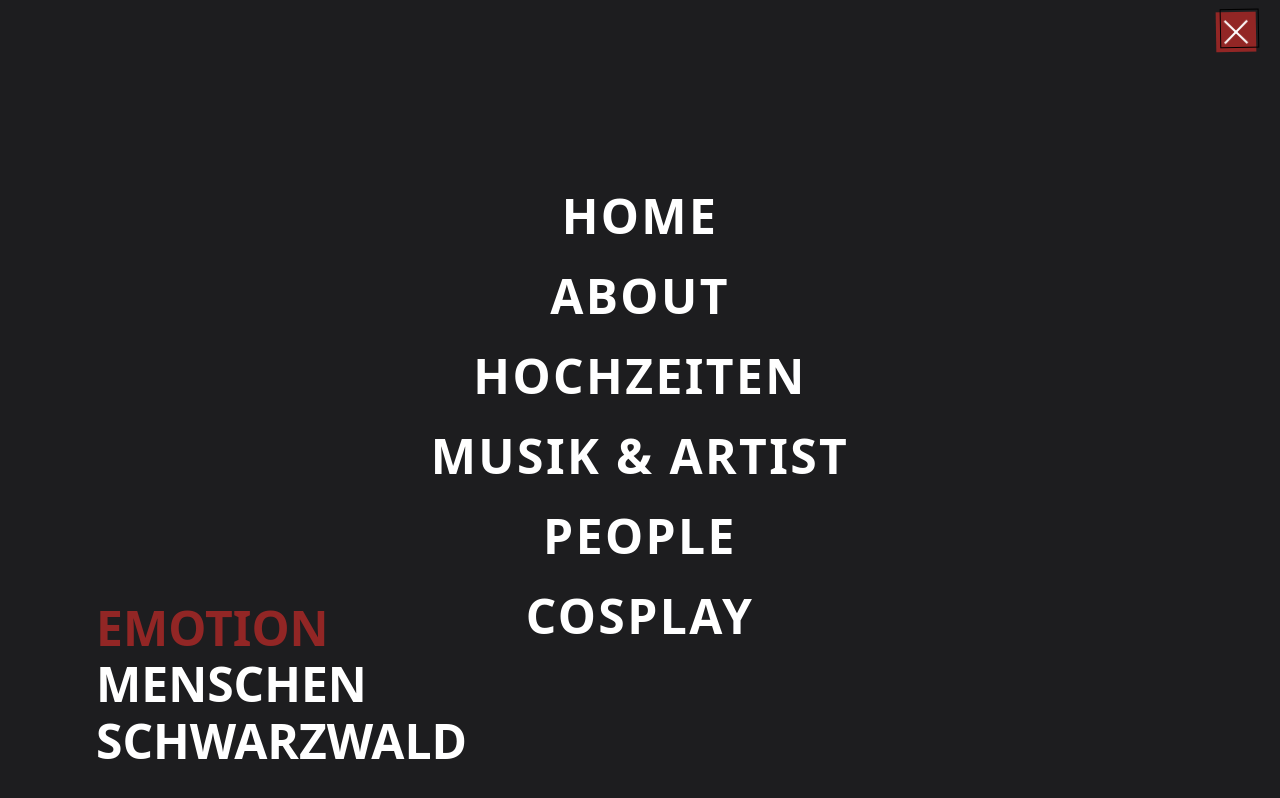
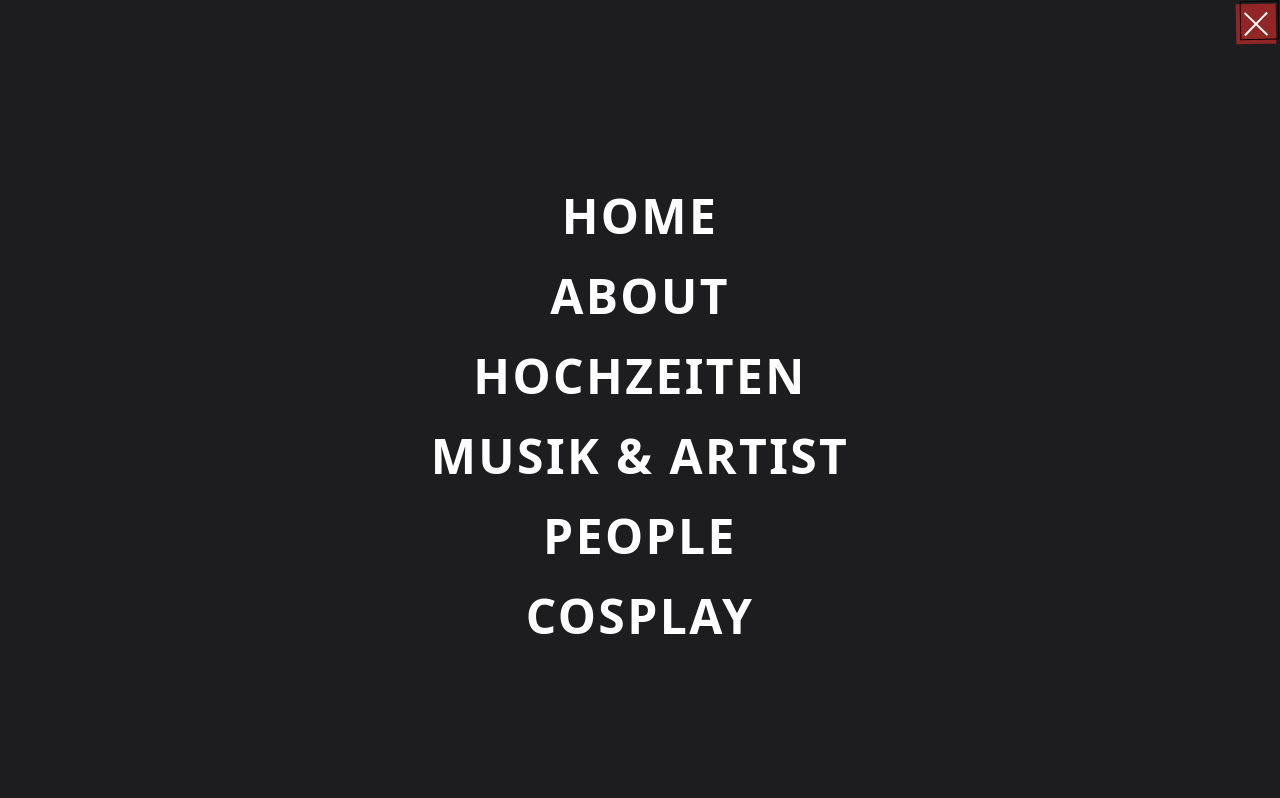
Before and after one commit to AdrianSailerArt/adriansailerart, a Nuxt app: page / in a window 1280 px wide. Both pictures are taken after a click on the button 1236 px from the left and 31 px from the top of the page. Shown: the top 798 px of the page. Built offline with nearby package versions, Linux system fonts and the light colour scheme; grey boxes are pictures that could not be loaded.

Commit message:
add global state for navigation trigger

```diff
--- a/app/app.vue
+++ b/app/app.vue
@@ -1,5 +1,6 @@
 <template>
     <NuxtLayout>
+           <BlobMenu />
         <NuxtPage />
     </NuxtLayout>
 </template>
--- /dev/null
+++ b/app/atomics/button/Hamburger.vue
@@ -0,0 +1,35 @@
+<script setup lang="ts">
+import Button from './Button.vue';
+
+const { isOpen, setClosed, setOpen } = useNavigationTrigger();
+
+const trigger =()=>{
+    if(isOpen.value){
+        setClosed();
+    } else {
+        setOpen();
+    }
+}
+</script>
+
+<template>
+    <Button
+        class="z-modal w-10 h-10 flex items-center justify-center"
+        @click="trigger"
+    >
+        <div class="relative w-8 h-6">
+            <span
+                class="absolute left-0 top-0 w-full h-0.5 bg-white transition-all duration-300"
+                :class="isOpen ? 'translate-y-[11px] rotate-45' : ''"
+            />
+            <span
+                class="absolute left-0 top-[11px] w-full h-0.5 bg-white transition-all duration-300"
+                :class="isOpen ? 'opacity-0' : ''"
+            />
+            <span
+                class="absolute left-0 bottom-0 w-full h-0.5 bg-white transition-all duration-300"
+                :class="isOpen ? '-translate-y-[11px] -rotate-45' : ''"
+            />
+        </div>
+    </Button>
+</template>
--- a/app/components/BlobMenu.vue
+++ b/app/components/BlobMenu.vue
@@ -1,21 +1,16 @@
 <script setup lang="ts">
 import { NuxtImg } from '#components';
-import { ref } from 'vue';
 import Button from '~/atomics/button/Button.vue';
-import type { NavigationRoute } from '~/statics/routes';
-defineProps<{
-    items: Array<NavigationRoute>;
-}>();
+import Hamburger from '~/atomics/button/Hamburger.vue';
+import { navigationRoutes } from '~/statics/routes';
+const {isOpen, setClosed, setOpen} = useNavigationTrigger();
 
-const isOpen = ref(false);
 
-const close = () => {
-    isOpen.value = false;
-};
 </script>
 
 <template>
     <div>
+
         <Transition
             enter-active-class="transition-all duration-700"
             enter-from-class="opacity-0 scale-0"
@@ -26,8 +21,10 @@
         >
             <div
                 v-if="isOpen"
-                class="fixed inset-0 z-dropdown flex items-center justify-center"
+                class="fixed inset-0 z-modal flex items-center justify-center"
             >
+            <div class="absolute right-small top-small" >
+               <Hamburger /></div>
                 <div
                     class="animate-blob bg-gray90"
                     :class="{
@@ -36,7 +33,8 @@
                     }"
                 />
 
-                <nav class="relative z-dropdown">
+                <nav class="relative z-modal">
+
                     <ul class="flex flex-col items-center gap-8">
                         <li>
                             <NuxtImg
@@ -46,7 +44,7 @@
                             />
                         </li>
                         <li
-                            v-for="(item, index) in items"
+                            v-for="(item, index) in navigationRoutes"
                             :key="item.path"
                             class="animate-fade-up"
                             :style="{
@@ -56,7 +54,7 @@
                             <NuxtLink
                                 :to="item.path"
                                 class="text-white uppercase font-black tracking-wider text-4xl md:text-6xl hover:text-primary transition-colors"
-                                @click="close"
+                                @click="setClosed"
                             >
                                 {{ item.name }}
                             </NuxtLink>
@@ -65,27 +63,6 @@
                 </nav>
             </div>
         </Transition>
-
-        <!-- Hamburger -->
-        <Button
-            class="z-dropdown w-10 h-10 flex items-center justify-center"
-            @click="isOpen = !isOpen"
-        >
-            <div class="relative w-8 h-6">
-                <span
-                    class="absolute left-0 top-0 w-full h-0.5 bg-white transition-all duration-300"
-                    :class="isOpen ? 'translate-y-[11px] rotate-45' : ''"
-                />
-                <span
-                    class="absolute left-0 top-[11px] w-full h-0.5 bg-white transition-all duration-300"
-                    :class="isOpen ? 'opacity-0' : ''"
-                />
-                <span
-                    class="absolute left-0 bottom-0 w-full h-0.5 bg-white transition-all duration-300"
-                    :class="isOpen ? '-translate-y-[11px] -rotate-45' : ''"
-                />
-            </div>
-        </Button>
     </div>
 </template>
 
--- a/app/components/NavBar.vue
+++ b/app/components/NavBar.vue
@@ -1,5 +1,5 @@
 <script lang="ts" setup>
-import { navigationRoutes } from '~/statics/routes';
+import Hamburger from '~/atomics/button/Hamburger.vue';
 </script>
 
 <template>
@@ -19,7 +19,7 @@
                         />
                     </div>
                 </div>
-                <BlobMenu :items="navigationRoutes" />
+                <Hamburger />
             </div>
         </div>
     </nav>
--- /dev/null
+++ b/app/composables/useNavigationTrigger.ts
@@ -0,0 +1,7 @@
+export const useNavigationTrigger = () => {
+    const isOpen = useState('isOpen', () => false);
+
+    const setOpen = () => (isOpen.value = true);
+    const setClosed = () => (isOpen.value = false);
+    return { isOpen, setOpen, setClosed };
+};
```
